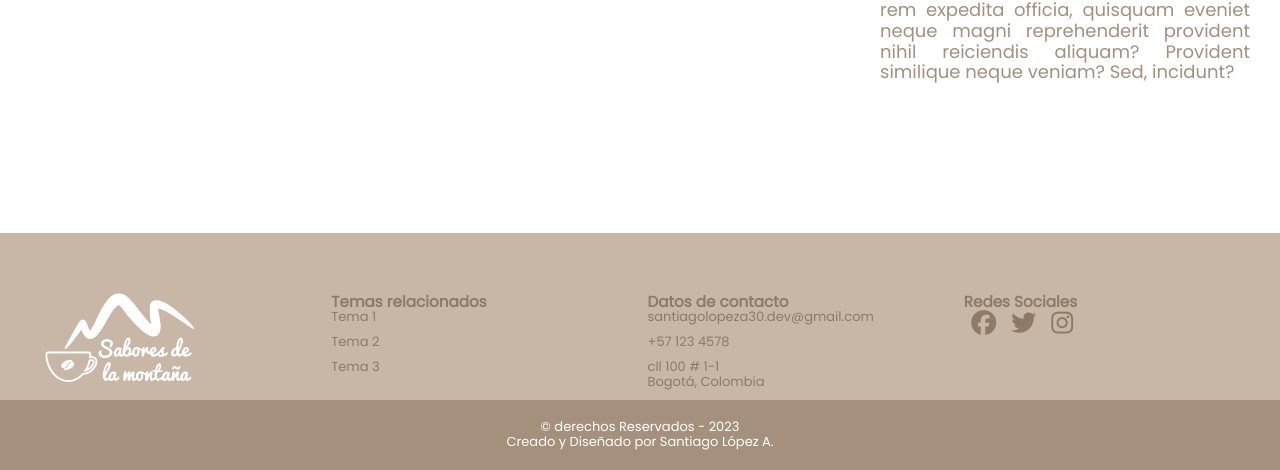
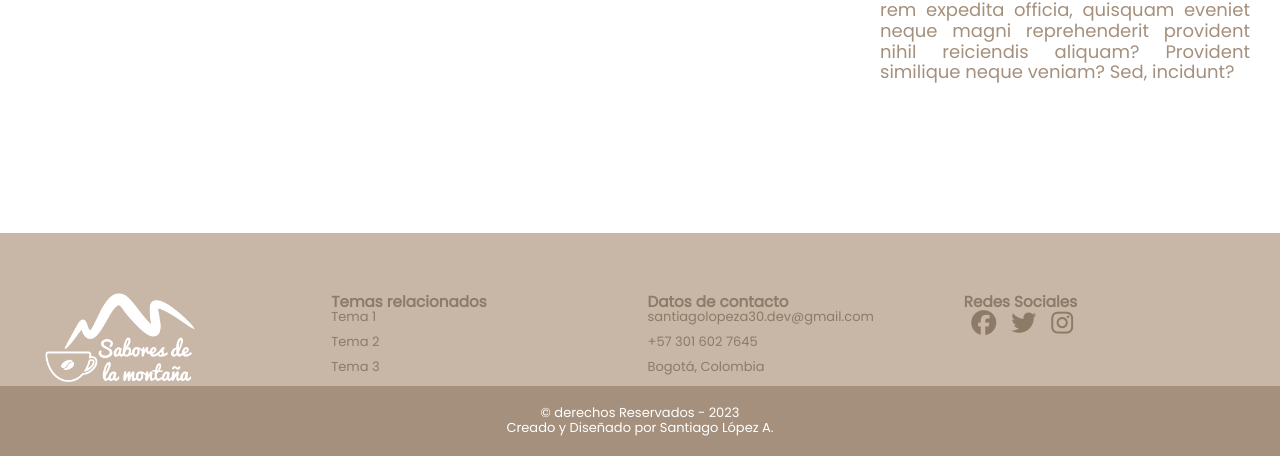
Before and after one commit to SantiagoLopez09/sabores-de-la-montana, a website: page index.html in a window 1280 px wide. Shown: the part 2241-2711 px from the top of the page. Drawn offline with Linux system fonts and the light colour scheme.

Commit message:
nueva rama sin sass

```diff
--- a/CSS/styles.css
+++ b/CSS/styles.css
@@ -1,4 +1,5 @@
 @import url('https://fonts.googleapis.com/css2?family=Poppins:wght@100;300;400&display=swap');
+
 *{
   box-sizing: border-box;
   margin: 0;
@@ -217,6 +218,7 @@ footer .redes a{
 
 .columna-25{
   width: 25%;
+
 }
 
 .columna-33{
@@ -245,6 +247,7 @@ footer .redes a{
 .empujar-0{
   margin-left: 0;
 }
+
 .video-container{
 display: flex;
 justify-content: center;
--- a/index.html
+++ b/index.html
@@ -120,8 +120,8 @@
                         </h3>
                         <ul>
                             <li>santiagolopeza30.dev@gmail.com</a></li>
-                            <li> +57 123 4578</li>
-                            <li>cll 100 # 1-1 <br>Bogotá, Colombia</li>
+                            <li> +57 301 602 7645</li>
+                        <li>Bogotá, Colombia</li>
                         </ul>
                     </div>
                     <div class="columana columna-25 columna-mobile-100">
```
Also changed, not shown: package.json (added, +15 -0 lines), pages/Contactenos.html (+2 -2 lines), pages/galeria.html (+2 -2 lines), pages/nosotros.html (+2 -2 lines), pages/productos.html (+2 -2 lines), 1 other file.
